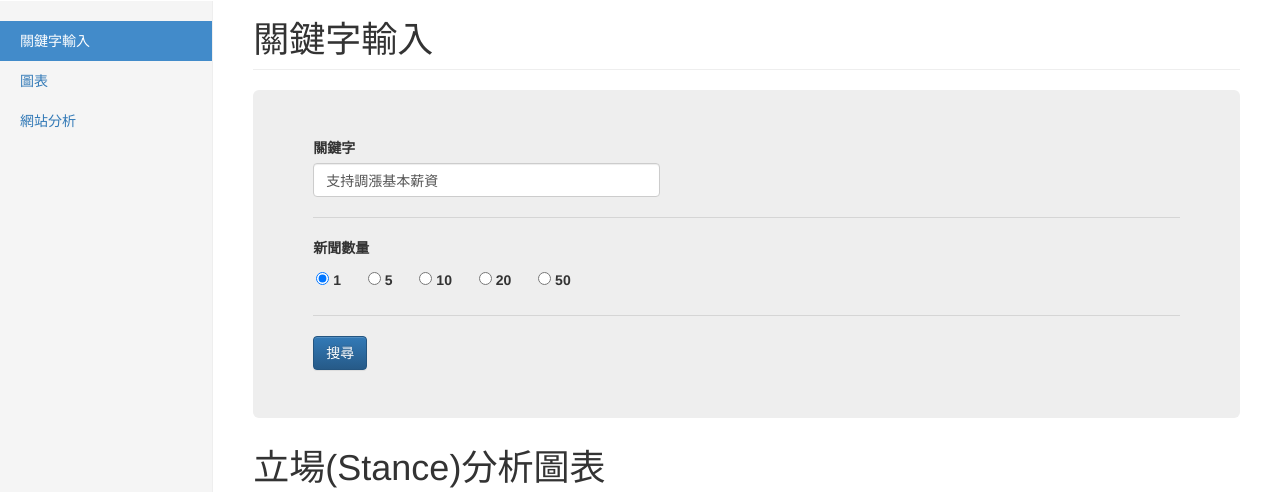
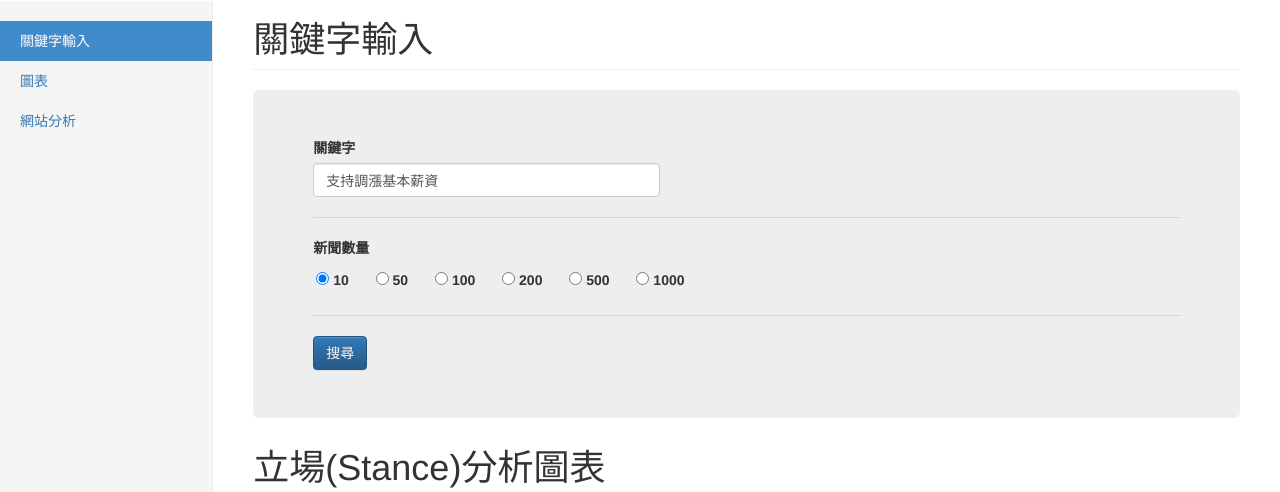
Before and after one commit to vachelch/stanceServer, a Flask app: page / in a window 1280 px wide. Shown: the part 50-542 px from the top of the page. Run offline with Flask 2, Linux system fonts and the light colour scheme; some libraries are stand-ins or nearby versions.

Commit message:
more news can be searched

```diff
--- a/src/NewsCrawler/GoogleNews.py
+++ b/src/NewsCrawler/GoogleNews.py
@@ -15,7 +15,7 @@ def get_Google_news(keyword, num_news, tbs=0):
 	num = min(100, num_news) # max number of news for one query
 	count = 0
 	json_data = []
-	queryQuotation = True
+	queryQuotation = False
 	for start in range(0, num_news, num):
 		# https://www.google.com.tw/search?q="美牛輸入台灣"&hl=zh-TW&gl=tw&authuser=0&tbm=nws&start=0&num=1&tbs=sbd:0
 		if not queryQuotation:
--- a/src/app/static/css/index.css
+++ b/src/app/static/css/index.css
@@ -137,3 +137,8 @@ th {
 td {
   text-align: center;
 }
+
+#reminder{
+    font-size: 14px;
+    color: red;
+}
--- a/src/app/static/js/index.js
+++ b/src/app/static/js/index.js
@@ -209,6 +209,14 @@ var page_data_to_table_display = function(text, count) {
 
     // Fill New Table Section
     var data = obj['json_data'];
+    doc_number = Object.keys(data).length
+
+    p_reminder = $("#reminder")
+    p_reminder.empty()
+    // if news in google news less than count
+    if (doc_number != count)
+      p_reminder.text('At most ' + doc_number + ' Taiwanese news about: 「' + text + '」 in google news')
+
     var table_body = $('#news-table').find('tbody');
     table_body.empty();
 
--- a/src/app/templates/index.html
+++ b/src/app/templates/index.html
@@ -56,27 +56,33 @@
             <label> 新聞數量 </label>
               <div class="form-check form-check-inline" id="newsCount">
                 <label class="form-check-label active">
-                  <input class="form-check-input" type="radio" name="NewsCountOptions" id="news_count_1" value="1" checked=""> 1
+                  <input class="form-check-input" type="radio" name="NewsCountOptions" id="news_count_10" value="10" checked=""> 10
                 </label>
 
                 <label class="form-check-label">
-                  <input class="form-check-input" type="radio" name="NewsCountOptions" id="news_count_10" value="5"> 5
+                  <input class="form-check-input" type="radio" name="NewsCountOptions" id="news_count_50" value="50"> 50
                 </label>
 
                 <label class="form-check-label">
-                  <input class="form-check-input" type="radio" name="NewsCountOptions" id="news_count_50" value="10"> 10
+                  <input class="form-check-input" type="radio" name="NewsCountOptions" id="news_count_100" value="100"> 100
                 </label>
 
                 <label class="form-check-label">
-                  <input class="form-check-input" type="radio" name="NewsCountOptions" id="new_count_100" value="20"> 20
+                  <input class="form-check-input" type="radio" name="NewsCountOptions" id="news_count_200" value="200"> 200
                 </label>
 
                 <label class="form-check-label">
-                  <input class="form-check-input" type="radio" name="NewsCountOptions" id="news_count_200" value="50"> 50
+                  <input class="form-check-input" type="radio" name="NewsCountOptions" id="news_count_500" value="500"> 500
+                </label>
+
+                <label class="form-check-label">
+                  <input class="form-check-input" type="radio" name="NewsCountOptions" id="news_count_1000" value="1000"> 1000
                 </label>
               </div>
 
             <hr class="my-4">
+
+            <p id = "reminder"></p>
 
             <a class="btn btn-primary btn-small" id="query-button" role="button">搜尋</a>
             <div id="loading"> <img src="static/images/source.gif"/> 搜尋中，請稍等一會兒...</div>
@@ -138,6 +144,6 @@
     <script src="https://ajax.googleapis.com/ajax/libs/jquery/1.12.4/jquery.min.js"></script>
     <script src="https://maxcdn.bootstrapcdn.com/bootstrap/3.3.7/js/bootstrap.min.js" integrity="sha384-Tc5IQib027qvyjSMfHjOMaLkfuWVxZxUPnCJA7l2mCWNIpG9mGCD8wGNIcPD7Txa" crossorigin="anonymous"></script>
     <script src="static/js/bootbox.min.js"></script>
-    <script src="static/js/index.js?v=3"></script>
+    <script src="static/js/index.js?v=2"></script>
   </body>
 </html>
```
